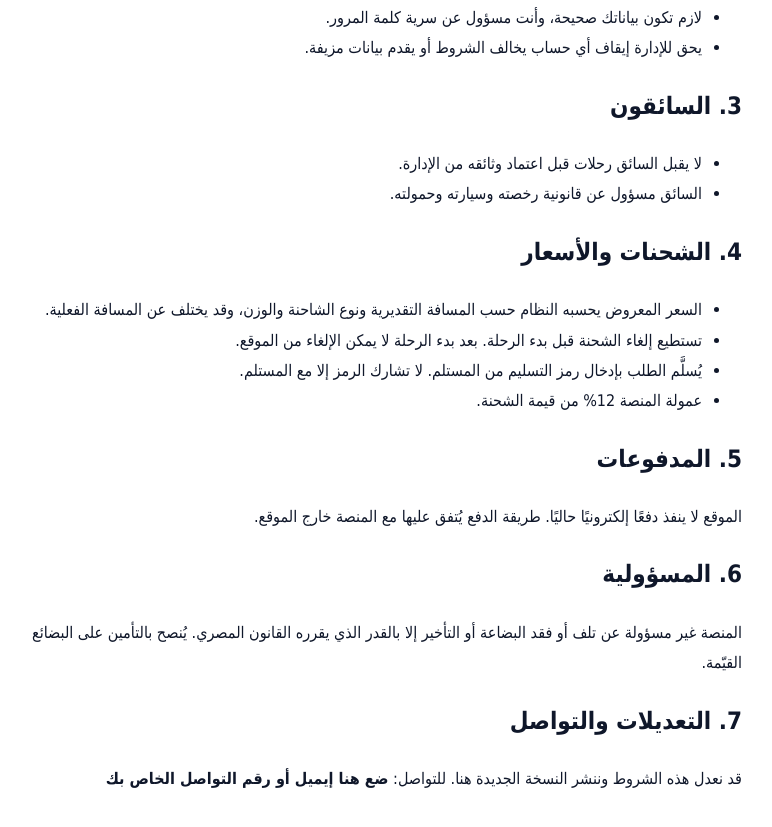
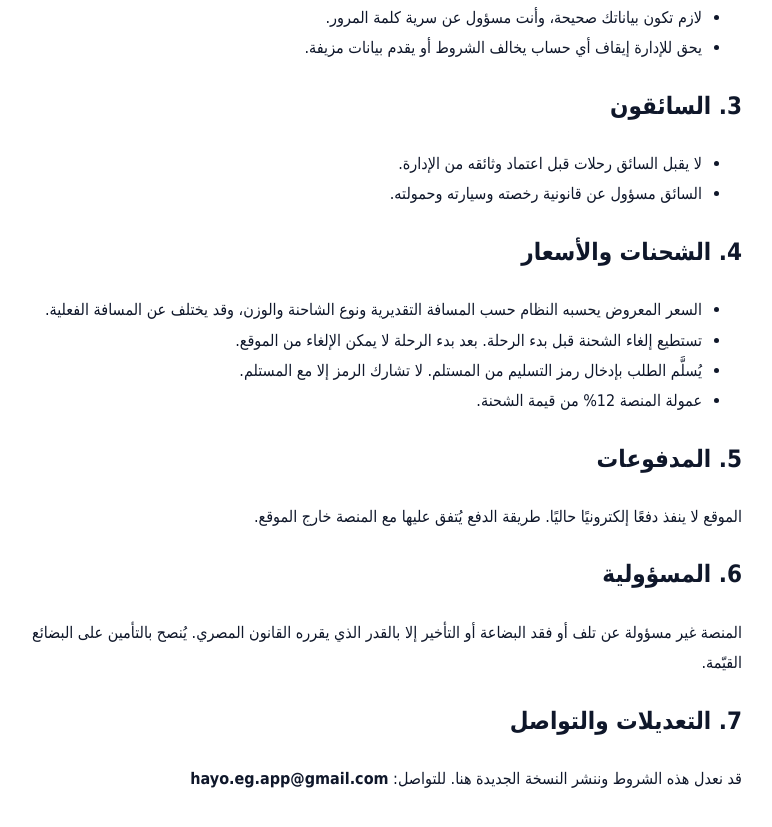
Before and after one commit to hayo-eg/hayo-eg.github.io, a plain HTML site: page terms.html in a window 1280 px wide. Shown: the part 413-1240 px from the top of the page, without its empty margins (258-1030 px from the left). Drawn offline with Linux system fonts and the light colour scheme.

Commit message:
Set public contact email

```diff
--- a/terms.html
+++ b/terms.html
@@ -23,5 +23,5 @@
 <h2>6. المسؤولية</h2>
 <p>المنصة غير مسؤولة عن تلف أو فقد البضاعة أو التأخير إلا بالقدر الذي يقرره القانون المصري. يُنصح بالتأمين على البضائع القيّمة.</p>
 <h2>7. التعديلات والتواصل</h2>
-<p>قد نعدل هذه الشروط وننشر النسخة الجديدة هنا. للتواصل: <strong>ضع هنا إيميل أو رقم التواصل الخاص بك</strong></p>
+<p>قد نعدل هذه الشروط وننشر النسخة الجديدة هنا. للتواصل: <strong dir="ltr">hayo.eg.app@gmail.com</strong></p>
 </body></html>
```
